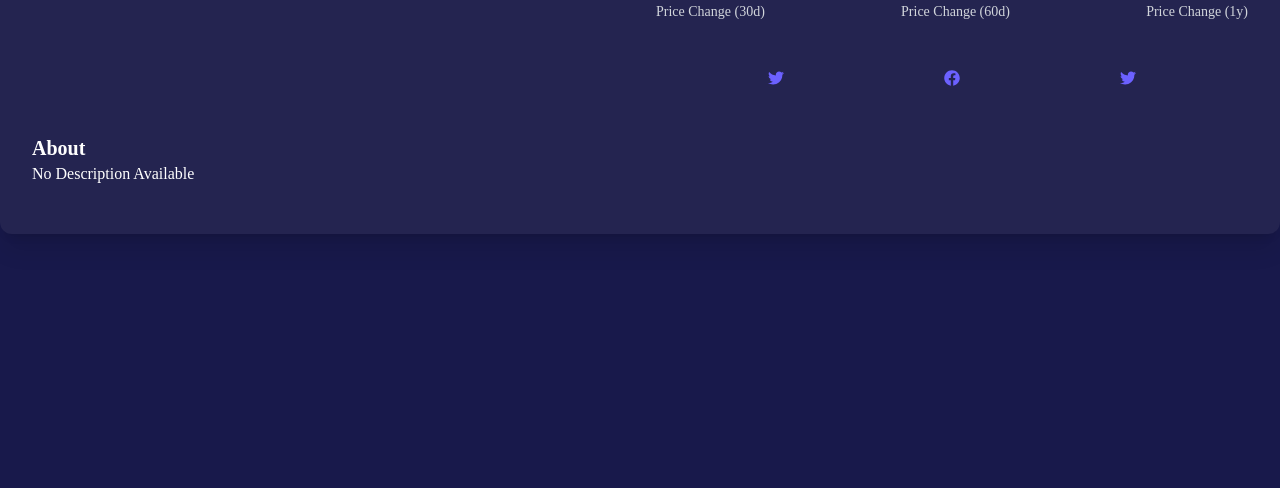
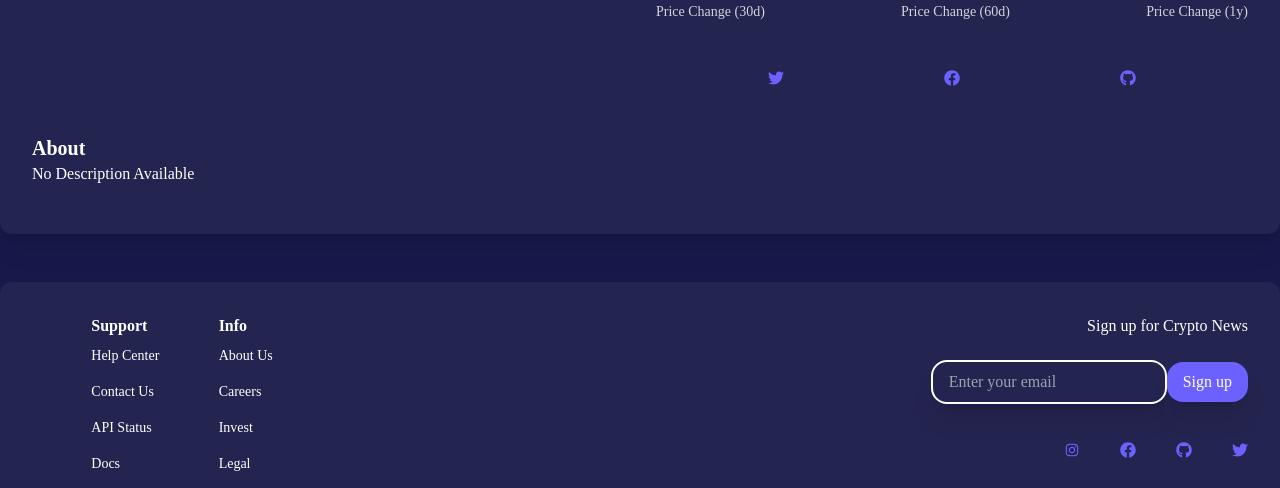
Before and after one commit to SneedUltima/Crypto-Database-Application, a React (Create React App) app: page /coin/1 in a window 1280 px wide. Shown: the part 430-918 px from the top of the page. Before the commit the page ends 800 px from the top, so only its background shows below. Built offline with nearby package versions, Linux system fonts and the light colour scheme; no server answers; grey boxes are pictures that could not be loaded.

Commit message:
build: add and style footer component

```diff
--- a/src/App.js
+++ b/src/App.js
@@ -7,6 +7,7 @@ import Account from "./Pages/Account";
 import axios from "axios";
 import { useEffect, useState } from "react";
 import CoinPage from "./Pages/CoinPage";
+import Footer from "./Components/Footer";
 
 function App() {
   const [coins, setCoints] = useState([]);
@@ -32,6 +33,7 @@ function App() {
           <Route path=":coinId" />
         </Route>
       </Routes>
+      <Footer />
     </div>
   );
 }
--- /dev/null
+++ b/src/Components/Footer.jsx
@@ -0,0 +1,73 @@
+import React from "react";
+import { AiOutlineInstagram } from "react-icons/ai";
+import { FaTwitter, FaFacebook, FaGithub } from "react-icons/fa";
+
+const Footer = () => {
+  return (
+    <div className="rounded-div bg-crypto-purple-light mt-8 pt-8 text-white">
+      <div className="grid md:grid-cols-2">
+        <div className="flex justify-evenly w-full md:max-w-[300px]">
+          <div>
+            <h2 className="font-bold">Support</h2>
+            <ul>
+              <li className="text-sm py-2">Help Center</li>
+              <li className="text-sm py-2">Contact Us</li>
+              <li className="text-sm py-2">API Status</li>
+              <li className="text-sm py-2">Docs</li>
+            </ul>
+          </div>
+          <div>
+            <h2 className="font-bold">Info</h2>
+            <ul>
+              <li className="text-sm py-2">About Us</li>
+              <li className="text-sm py-2">Careers</li>
+              <li className="text-sm py-2">Invest</li>
+              <li className="text-sm py-2">Legal</li>
+            </ul>
+          </div>
+        </div>
+        <div className="text-right">
+          <div className="w-full flex flex-col justify-end">
+            <div>
+              <p className="text-center md:text-right mt-2 md:mt-0">
+                Sign up for Crypto News
+              </p>
+            </div>
+            <div className="md:py-4">
+              <form className="flex items-center md:justify-end justify-center">
+                <div>
+                  <input
+                    className="text-white w-full  border-white border-2 bg-crypto-purple-light px-4 py-2 rounded-2xl shadow-xl"
+                    type="email"
+                    placeholder="Enter your email"
+                  />
+                </div>
+                <div>
+                  <button className="px-4 py-2 w-full rounded-2xl shadow-xl bg-crypto-purple-button md:w-auto my-2">
+                    Sign up
+                  </button>
+                </div>
+              </form>
+            </div>
+            <div className="flex md:justify-end justify-center gap-10 py-4 text-crypto-purple-button ">
+              <AiOutlineInstagram />
+              <FaFacebook />
+              <FaGithub />
+              <FaTwitter />
+            </div>
+          </div>
+        </div>
+      </div>
+      <div className="flex text-center items-center justify-center mt-2">
+        <img
+          className="w-8 mr-2 rounded-full"
+          src="https://support.coingecko.com/hc/article_attachments/4499575478169/CoinGecko_logo.png"
+          alt=""
+        />
+        <p>Powered by Coin Gecko</p>
+      </div>
+    </div>
+  );
+};
+
+export default Footer;
--- a/src/Pages/CoinPage.jsx
+++ b/src/Pages/CoinPage.jsx
@@ -143,7 +143,7 @@ const CoinPage = () => {
           <div className="flex justify-around p-8 text-crypto-purple-button">
             <FaTwitter />
             <FaFacebook />
-            <FaTwitter />
+            <FaGithub />
           </div>
         </div>
       </div>
```
